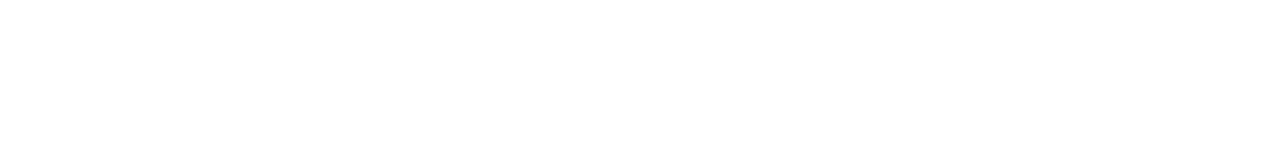
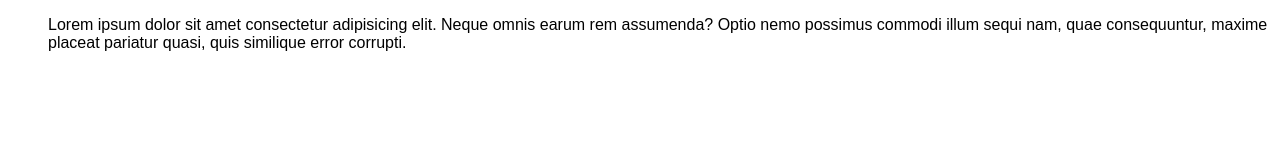
Before and after one commit to FakeevPavel/testing-github, a plain HTML site: page index.html in a window 1280 px wide. Drawn offline with Linux system fonts and the light colour scheme.

Commit message:
added <p> in index.html

```diff
--- a/index.html
+++ b/index.html
@@ -8,6 +8,15 @@
     <title>Document</title>
 </head>
 <body>
+    <header>
+        <nav>
+            <ul>
+                <p>
+                    Lorem ipsum dolor sit amet consectetur adipisicing elit. Neque omnis earum rem assumenda? Optio nemo possimus commodi illum sequi nam, quae consequuntur, maxime placeat pariatur quasi, quis similique error corrupti.
+                </p>
+            </ul>
+        </nav>
+    </header>
     <script src="main.js"></script>
 </body>
 </html>
```
